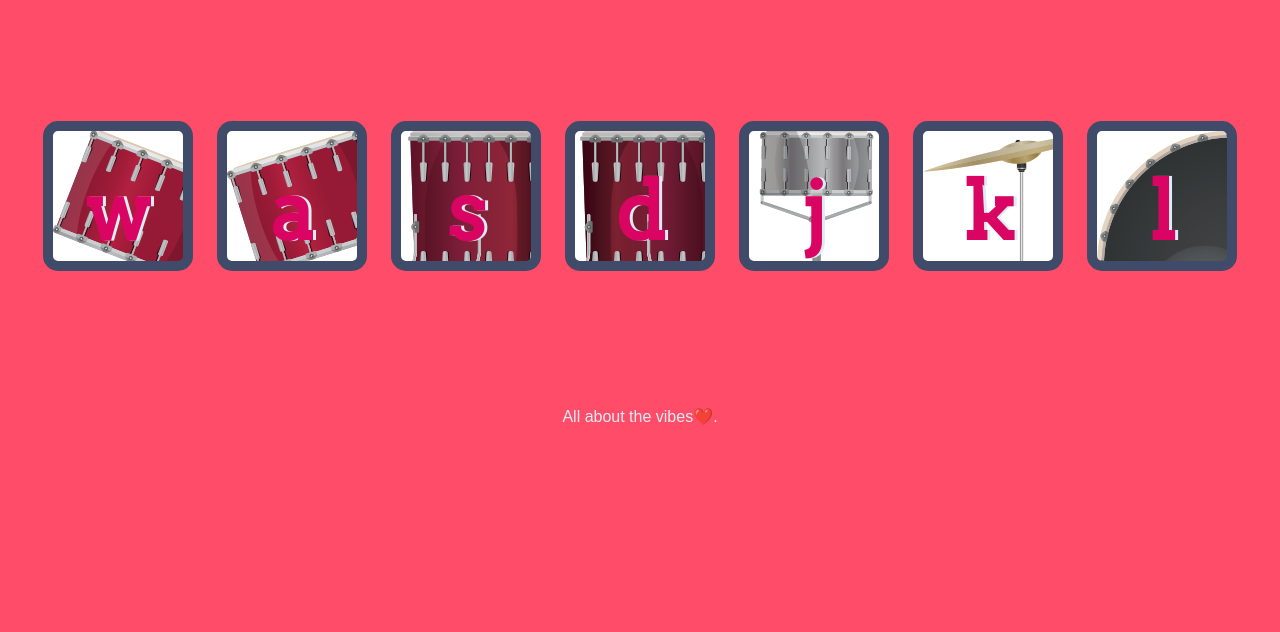
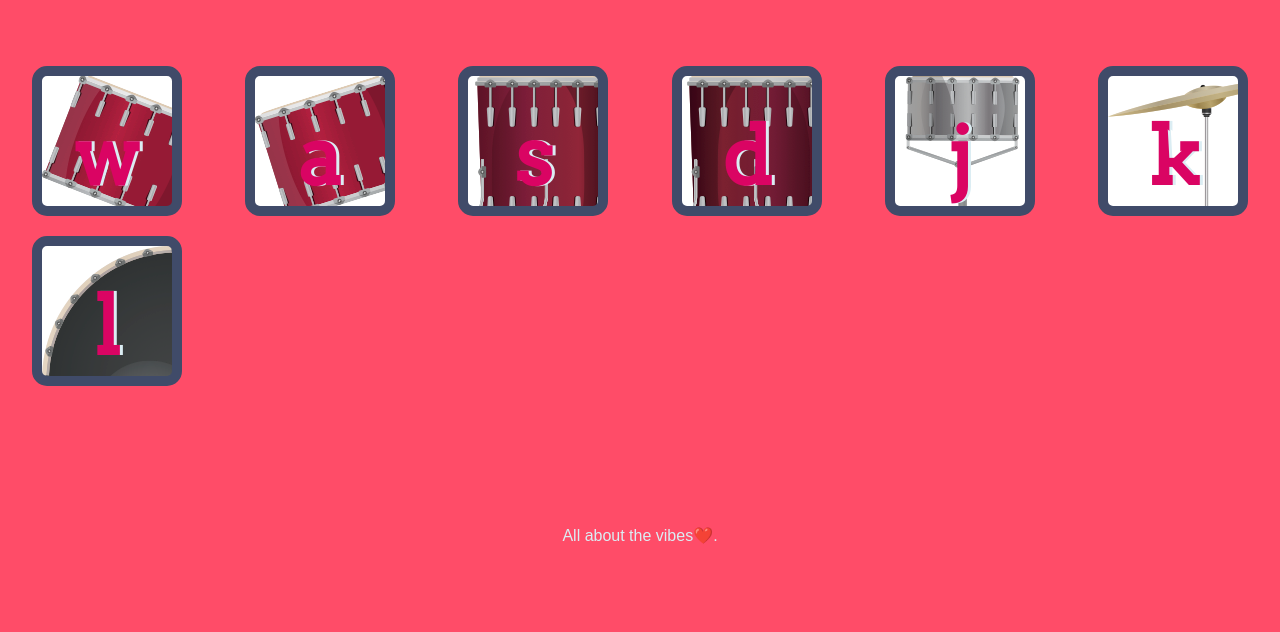
Before and after one commit to aahlaad26/DrumIt, a plain HTML site: page index.html in a window 1280 px wide. Shown: the part 168-800 px from the top of the page. Drawn offline with nearby package versions, Linux system fonts and the light colour scheme.

Commit message:
Update index.html

```diff
--- a/index.html
+++ b/index.html
@@ -4,21 +4,30 @@
 <head>
   <meta charset="utf-8">
   <title>Drum Kit</title>
+  <!-- bootstrap -->
+  <link href="https://cdn.jsdelivr.net/npm/bootstrap@5.2.2/dist/css/bootstrap.min.css" rel="stylesheet"
+    integrity="sha384-Zenh87qX5JnK2Jl0vWa8Ck2rdkQ2Bzep5IDxbcnCeuOxjzrPF/et3URy9Bv1WTRi" crossorigin="anonymous">
+
+
   <link rel="stylesheet" href="styles.css">
   <link href="https://fonts.googleapis.com/css?family=Arvo" rel="stylesheet">
+
 </head>
 
 <body>
 
   <h1 id="title">DrumIt 🥁 </h1>
-  <div class="set">
-    <button class="w drum">w</button>
-    <button class="a drum">a</button>
-    <button class="s drum">s</button>
-    <button class="d drum">d</button>
-    <button class="j drum">j</button>
-    <button class="k drum">k</button>
-    <button class="l drum">l</button>
+  <div class="set row">
+     <div class="col-lg-2"><button class="w drum col-lg-4">w</button></div>
+     <div class="col-lg-2"><button class="a drum col-lg-4">a</button></div>
+     <div class="col-lg-2"><button class="s drum col-lg-4">s</button></div>
+     <div class="col-lg-2"><button class="d drum col-lg-4">d</button></div>
+     <div class="col-lg-2"><button class="j drum col-lg-4">j</button></div>
+     <div class="col-lg-2"><button class="k drum col-lg-4">k</button></div>
+     <div class="col-lg-2"><button class="l drum col-lg-4">l</button></div>
+
+
+
   </div>
 <script src="index.js"></script>
 </body>
```
